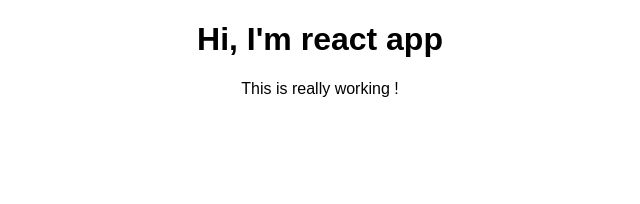
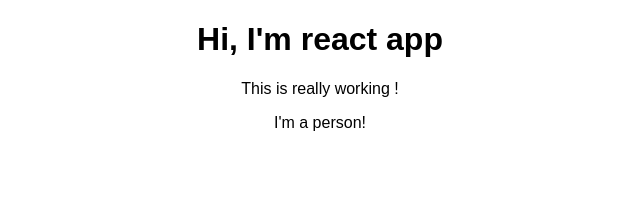
Before and after one commit to rezkyauliapratama/udemy-complete-reactjs, a React (Create React App) app: page / in a window 1280 px wide. Shown: the top 204 px of the page, without its empty margins (320-960 px from the left). Built offline with nearby package versions, Linux system fonts and the light colour scheme.

Commit message:
Lecture-32

```diff
--- a/src/App.js
+++ b/src/App.js
@@ -1,6 +1,7 @@
  import React, { Component } from 'react';
 import logo from './logo.svg';
 import './App.css';
+import Person from './Person/Person';
 
 class App extends Component {
   render() {
@@ -8,6 +9,7 @@ class App extends Component {
       <div className="App">
        <h1>Hi, I'm react app</h1>
        <p>This is really working !</p>
+       <Person/>
       </div>
     );
   }
--- /dev/null
+++ b/src/Person/Person.js
@@ -0,0 +1,7 @@
+import React from 'react';
+
+const person = () => {
+    return <p>I'm a person!</p>
+}
+
+export default person;
```
